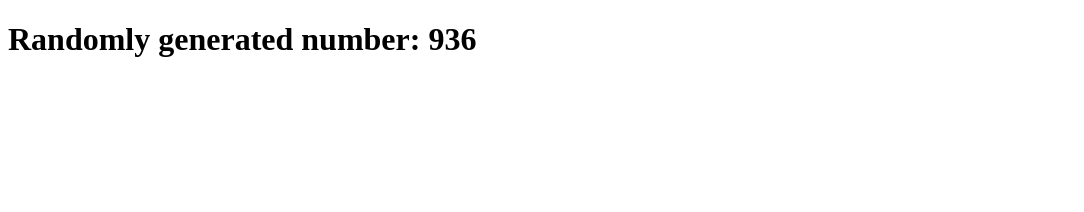
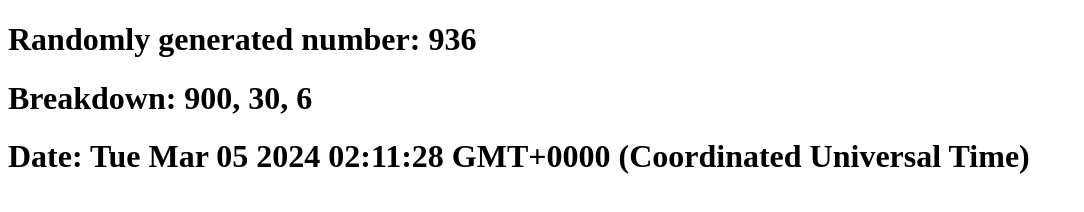
Before and after one commit to mikoguisinga/cs3excer_ba_feguisinga, a plain HTML site: page csexcer_ba_feguisinga/index.html in a window 1280 px wide. Shown: the whole page, without its empty margins (0-1084 px from the left). Drawn offline with Linux system fonts and the light colour scheme.

Commit message:
Update index.html

```diff
--- a/csexcer_ba_feguisinga/index.html
+++ b/csexcer_ba_feguisinga/index.html
@@ -7,17 +7,20 @@
 </head>
 <body>
     <h1 id="outnum"></h1>
+    <h1 id="br"></h1>
+    <h1 id="dt"></h1>
     <script>
         var num= Math.floor(Math.random()*1000);
         var y="Randomly generated number: ";
         var x= y.concat(" ", num);
         document.getElementById("outnum").innerHTML=x;
-        var hundreds = num.charAt(0);
-        var tens = num.charAt(1);
-        var ones = num.charAt(2);
-        var b="Breakdown: ";
-        var out1= b.concat(hundreds, "00, ", tens, "0, ", ones);
-        document.getElementById("outnum").innerHTML=out1;
+        var hundreds = Math.floor((num/100)%100);
+        var hundreds1 = Math.floor(hundreds*100);
+        var tens = Math.floor((num/10)%10);
+        var tens1 = Math.floor(tens*10);
+        var ones = num%10;
+        document.getElementById("br").innerText="Breakdown: "+hundreds1+", "+tens1+", "+ ones;
+        document.getElementById("dt").innerText="Date: "+new Date();
     </script>
 </body>
 </html>
```
